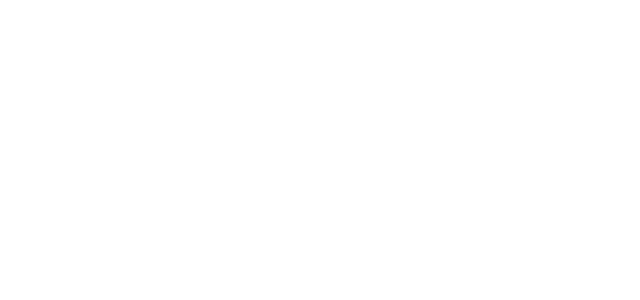
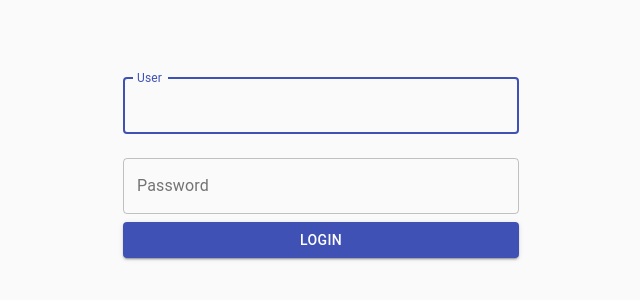
Before and after one commit to pathfinder-toolkit/pathfinder-toolkit, a React (Create React App) app: page /login in a window 1280 px wide. Shown: the part 240-540 px from the top of the page, without its empty margins (319-959 px from the left). Built offline with nearby package versions, Linux system fonts and the light colour scheme.

Commit message:
Add initial login page

```diff
--- a/src/App.js
+++ b/src/App.js
@@ -2,6 +2,7 @@
 import { Router, Route, Switch } from 'react-router-dom';
 import history from "./utils/history";
 import FrontPage from './sites/FrontPage/FrontPage';
+import LoginPage from './sites/LoginPage/LoginPage';
 
 function App() {
 
@@ -9,6 +10,7 @@
     <Router history={history}>
       <Switch>
         <Route path="/" exact component={FrontPage}></Route>
+        <Route path="/login" exact component={LoginPage}></Route>
       </Switch>
     </Router>
   );
--- /dev/null
+++ b/src/sites/LoginPage/LoginPage.js
@@ -0,0 +1,55 @@
+import React, { useState, useEffect } from "react";
+import { useBackend } from "../../utils/FakeBackend";
+
+import CssBaseline from "@material-ui/core/CssBaseline";
+import Container from "@material-ui/core/Container";
+import Box from "@material-ui/core/Box";
+import Button from "@material-ui/core/Button";
+import TextField from "@material-ui/core/TextField";
+
+const LoginPage = () => {
+  const { getUser } = useBackend();
+  const [user] = useState(getUser);
+
+  return (
+    <React.Fragment>
+      <CssBaseline />
+      <Container maxWidth="xs">
+        <Box
+          display="flex"
+          justifyContent="center"
+          alignItems="center"
+          minHeight="100vh"
+        >
+          <div>
+            <form>
+              <TextField
+                variant="outlined"
+                margin="normal"
+                fullWidth
+                label="User"
+                autoFocus
+              />
+              <TextField
+                variant="outlined"
+                margin="normal"
+                fullWidth
+                label="Password"
+              />
+              <Button
+                type="submit"
+                fullWidth
+                variant="contained"
+                color="primary"
+              >
+                Login
+              </Button>
+            </form>
+          </div>
+        </Box>
+      </Container>
+    </React.Fragment>
+  );
+};
+
+export default LoginPage;
--- a/src/utils/FakeBackend.js
+++ b/src/utils/FakeBackend.js
@@ -4,22 +4,20 @@
 
 export const useBackend = () => useContext(BackendContext);
 
-export const BackendProvider = ( {children }) => {
+export const BackendProvider = ({ children }) => {
+  const [user, setUser] = useState("User");
 
-    const [testValue, setTestvalue] = useState("Building");
+  const getUser = () => {
+    return user;
+  };
 
-    const getTestValue = () => {
-        return testValue;
-    }
-
-
-    return (<BackendContext.Provider
-        value={{
-            testValue,
-            getTestValue
-        }}>
-          {children}
+  return (
+    <BackendContext.Provider
+      value={{
+        getUser
+      }}
+    >
+      {children}
     </BackendContext.Provider>
-        )
-
-}
+  );
+};
```
